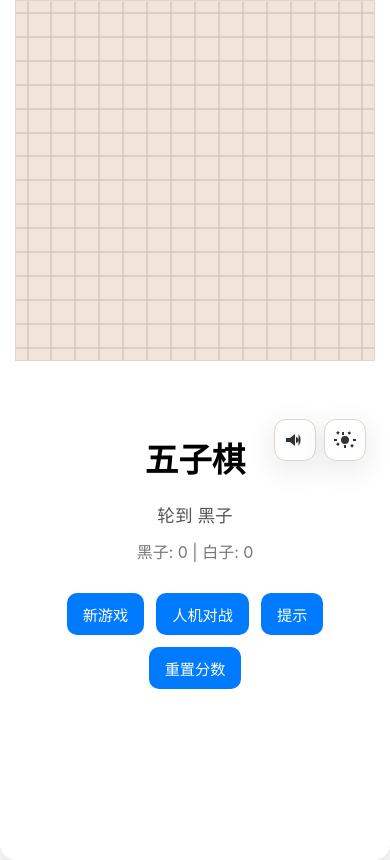
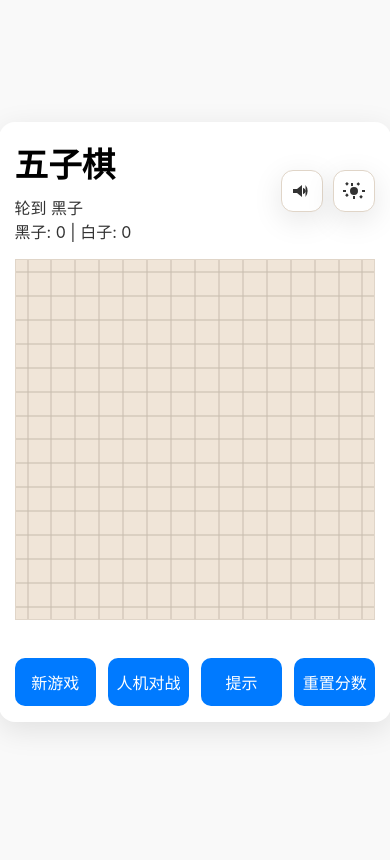
Before and after one commit to atay123/Gomoku, a plain HTML site: page index.html in a window 390 px wide. Drawn offline with Linux system fonts and the light colour scheme.

Commit message:
修改移动端布局

```diff
--- a/index.html
+++ b/index.html
@@ -8,10 +8,37 @@
 </head>
 <body>
     <div id="game-container">
+        <!-- 顶部信息栏（移动端显示在最上方） -->
+        <div id="top-bar" class="top-bar" aria-label="顶部信息">
+            <div class="top-text">
+                <h1>五子棋</h1>
+                <div id="status-area-mobile" aria-live="polite">轮到黑子</div>
+                <div id="score-area-mobile">黑子: 0 | 白子: 0</div>
+            </div>
+            <div id="top-tools" class="top-tools" aria-label="全局工具">
+                <button id="mute-button-mobile" class="icon-btn" aria-label="静音" title="静音">
+                    <svg class="icon icon-sound-on" viewBox="0 0 24 24" width="24" height="24" aria-hidden="true">
+                        <path fill="currentColor" d="M3 10v4h4l5 4V6l-5 4H3zm12.5 2a3.5 3.5 0 0 0-2.5-3.35v6.7A3.5 3.5 0 0 0 15.5 12zm0-6a9.5 9.5 0 0 1 0 12"></path>
+                    </svg>
+                    <svg class="icon icon-sound-off" viewBox="0 0 24 24" width="24" height="24" aria-hidden="true" style="display:none">
+                        <path fill="currentColor" d="M3 10v4h4l5 4V6l-5 4H3zm14.59-4L21 9.41 18.41 12 21 14.59 17.59 18 15 15.41 12.41 18 10 15.59 12.59 13 10 10.41 12.41 8 15 10.59 17.59 8z"></path>
+                    </svg>
+                </button>
+                <button id="toggle-theme-button-mobile" class="icon-btn" aria-label="切换主题" title="切换主题">
+                    <svg class="icon icon-sun" viewBox="0 0 24 24" width="24" height="24" aria-hidden="true">
+                        <path fill="currentColor" d="M6.76 4.84l-1.8-1.79L3.17 4.84l1.79 1.79 1.8-1.79zM1 13h3v-2H1v2zm10-9h-2v3h2V4zm7.07 1.05l-1.79-1.79-1.8 1.79 1.8 1.79 1.79-1.79zM20 11v2h3v-2h-3zm-9 9h2v-3h-2v3zm6.24-2.16l1.79 1.79 1.8-1.79-1.8-1.79-1.79 1.79zM12 8a4 4 0 100 8 4 4 0 000-8zM4.93 17.95l1.79-1.79-1.8-1.79-1.79 1.79 1.8 1.79z"></path>
+                    </svg>
+                    <svg class="icon icon-moon" viewBox="0 0 24 24" width="24" height="24" aria-hidden="true" style="display:none">
+                        <path fill="currentColor" d="M12 2a9.99 9.99 0 00-7.07 17.07A10 10 0 0022 12c0-.51-.04-1.01-.11-1.5A7 7 0 0112 2z"></path>
+                    </svg>
+                </button>
+            </div>
+        </div>
+
         <div id="main-game-area">
             <div id="board"></div>
             <div id="sidebar">
-                <!-- 右上角图标放在标题区域右上角，不遮挡棋盘 -->
+                <!-- 桌面端右上角工具 -->
                 <div id="container-tools" class="container-tools" aria-label="容器工具">
                     <button id="mute-button" class="icon-btn" aria-label="静音" title="静音">
                         <svg class="icon icon-sound-on" viewBox="0 0 24 24" width="24" height="24" aria-hidden="true">
@@ -39,7 +66,6 @@
                     <button id="ai-button">人机对战</button>
                     <button id="hint-button">提示</button>
                     <button id="reset-score-button">重置分数</button>
-                    <!-- 主题与静音按钮在右侧标题区域右上角 -->
                 </div>
             </div>
         </div>
--- a/style.css
+++ b/style.css
@@ -65,6 +65,11 @@ body {
     transition: background-color 0.3s, box-shadow 0.3s;
     position: relative; /* 用于容器内绝对定位 */
 }
+
+/* 顶部信息栏（默认隐藏，仅移动端显示） */
+.top-bar { display: none; }
+.top-text h1 { margin: 0 0 8px 0; }
+.top-tools { display: flex; gap: 10px; }
 
 /* 容器右上角工具栏 */
 .container-tools {
@@ -335,53 +340,36 @@ h1 {
     /* 限制棋盘区域触控手势，避免误触页面滚动 */
     #board { touch-action: none; }
 
-    #game-container {
-        height: 100vh;                 /* 填满屏幕高度 */
-        overflow: hidden;              /* 容器不滚动 */
+    #game-container { padding: 16px; }
+
+    /* 显示顶部信息栏，隐藏侧栏标题和工具 */
+    .top-bar {
+        display: flex;
+        align-items: center;
+        justify-content: space-between;
+        gap: 16px;
+        margin-bottom: 12px;
+        position: sticky;
+        top: 0;
+        z-index: 5;
+        background: var(--container-bg-color);
+        padding-bottom: 4px;
     }
+    #sidebar h1, #status-area, #score-area, #container-tools { display: none; }
 
     #main-game-area {
         flex-direction: column;
         align-items: center;
     }
 
-    #sidebar {
-        width: 100%;
-        margin-top: 20px;
-        position: relative; /* 保持移动端也正确定位 */
-    }
-
-    h1, #status-area, #score-area {
-        text-align: center;
-    }
-
-    #controls {
-        flex-direction: row;
-        flex-wrap: wrap;
-        justify-content: center;
-    }
-
-    /* 移动端让右上角图标靠右上，但不遮挡标题 */
-    .container-tools {
-        top: -6px;
-        right: 8px;
-        gap: 8px;
-    }
+    #sidebar { width: 100%; margin-top: 8px; }
+    #controls { flex-direction: row; flex-wrap: nowrap; justify-content: space-between; gap: 12px; position: sticky; bottom: 12px; }
+    #controls button { flex: 1 1 22%; }
 }
 
 /* 移动端适配优化 */
 @media (max-width: 480px) {
-    #game-container {
-        padding: 16px;
-        border-radius: 16px;
-    }
-
-    /* 容器右上角工具栏在小屏更贴边并增大触控面积 */
-    .container-tools {
-        top: 10px;
-        right: 10px;
-        gap: 8px;
-    }
+    #game-container { padding: 16px; border-radius: 16px; }
 
     .icon-btn {
         width: 42px;
@@ -402,22 +390,13 @@ h1 {
         max-height: 520px;
     }
 
-    h1 {
-        font-size: 2.1em;
-        text-align: center;
-    }
+    h1 { font-size: 2.1em; }
 
-    #status-area, #score-area {
-        text-align: center;
-    }
-
-    #controls {
-        gap: 12px;
-    }
+    #controls { gap: 12px; }
 
     #controls button {
-        padding: 10px 16px;
-        font-size: 0.95em;
+        padding: 12px 8px;
+        font-size: 1em;
     }
 }
 
--- a/ui.js
+++ b/ui.js
@@ -29,7 +29,9 @@ document.addEventListener('DOMContentLoaded', () => {
     };
     const boardElement = document.getElementById('board');
     const statusElement = document.getElementById('status-area');
+    const statusElementMobile = document.getElementById('status-area-mobile');
     const scoreElement = document.getElementById('score-area');
+    const scoreElementMobile = document.getElementById('score-area-mobile');
     const resetButton = document.getElementById('reset-button');
     const aiButton = document.getElementById('ai-button');
     const hintButton = document.getElementById('hint-button');
@@ -44,6 +46,8 @@ document.addEventListener('DOMContentLoaded', () => {
     const cancelWinButton = document.getElementById('cancel-win-button');
     const toggleThemeButton = document.getElementById('toggle-theme-button');
     const muteButton = document.getElementById('mute-button');
+    const toggleThemeButtonMobile = document.getElementById('toggle-theme-button-mobile');
+    const muteButtonMobile = document.getElementById('mute-button-mobile');
 
     // Audio elements
     const placeSound = document.getElementById('place-sound');
@@ -144,18 +148,21 @@ document.addEventListener('DOMContentLoaded', () => {
 
     const updateStatus = () => {
         const player = getCurrentPlayer();
+        const text = aiMode && player === 'white' ? 'AI思考中…' : `轮到 ${player === 'black' ? '黑子' : '白子'}`;
+        statusElement.textContent = text;
+        if (statusElementMobile) statusElementMobile.textContent = text;
         if (aiMode && player === 'white') {
-            statusElement.textContent = 'AI思考中…';
             setBoardInteractive(false);
         } else {
-            statusElement.textContent = `轮到 ${player === 'black' ? '黑子' : '白子'}`;
             setBoardInteractive(true);
         }
     };
 
     const updateScoreDisplay = () => {
         const scores = getScores();
-        scoreElement.textContent = `黑子: ${scores.black} | 白子: ${scores.white}`;
+        const text = `黑子: ${scores.black} | 白子: ${scores.white}`;
+        scoreElement.textContent = text;
+        if (scoreElementMobile) scoreElementMobile.textContent = text;
     };
 
     const resetGame = () => {
@@ -275,40 +282,44 @@ document.addEventListener('DOMContentLoaded', () => {
     // --- Theme and Mute Logic ---
     let isMuted = false;
 
-    const setMuteIcon = () => {
-        const onIcon = muteButton.querySelector('.icon-sound-on');
-        const offIcon = muteButton.querySelector('.icon-sound-off');
+    const setMuteIconFor = (btn) => {
+        if (!btn) return;
+        const onIcon = btn.querySelector('.icon-sound-on');
+        const offIcon = btn.querySelector('.icon-sound-off');
         if (!onIcon || !offIcon) return;
         if (isMuted) {
             onIcon.style.display = 'none';
             offIcon.style.display = '';
-            muteButton.setAttribute('title', '取消静音');
-            muteButton.setAttribute('aria-label', '取消静音');
+            btn.setAttribute('title', '取消静音');
+            btn.setAttribute('aria-label', '取消静音');
         } else {
             onIcon.style.display = '';
             offIcon.style.display = 'none';
-            muteButton.setAttribute('title', '静音');
-            muteButton.setAttribute('aria-label', '静音');
+            btn.setAttribute('title', '静音');
+            btn.setAttribute('aria-label', '静音');
         }
     };
+    const setMuteIcon = () => { setMuteIconFor(muteButton); setMuteIconFor(muteButtonMobile); };
 
-    const setThemeIcon = () => {
-        const sun = toggleThemeButton.querySelector('.icon-sun');
-        const moon = toggleThemeButton.querySelector('.icon-moon');
+    const setThemeIconFor = (btn) => {
+        if (!btn) return;
+        const sun = btn.querySelector('.icon-sun');
+        const moon = btn.querySelector('.icon-moon');
         const isDark = document.body.classList.contains('dark-theme');
         if (!sun || !moon) return;
         if (isDark) {
             sun.style.display = 'none';
             moon.style.display = '';
-            toggleThemeButton.setAttribute('title', '切换为亮色');
-            toggleThemeButton.setAttribute('aria-label', '切换为亮色');
+            btn.setAttribute('title', '切换为亮色');
+            btn.setAttribute('aria-label', '切换为亮色');
         } else {
             sun.style.display = '';
             moon.style.display = 'none';
-            toggleThemeButton.setAttribute('title', '切换为暗色');
-            toggleThemeButton.setAttribute('aria-label', '切换为暗色');
+            btn.setAttribute('title', '切换为暗色');
+            btn.setAttribute('aria-label', '切换为暗色');
         }
     };
+    const setThemeIcon = () => { setThemeIconFor(toggleThemeButton); setThemeIconFor(toggleThemeButtonMobile); };
 
     const playSound = (sound) => {
         if (isMuted) return;
@@ -316,18 +327,22 @@ document.addEventListener('DOMContentLoaded', () => {
         sound.play().catch(error => console.error("Audio playback failed:", error));
     };
 
-    toggleThemeButton.addEventListener('click', () => {
+    const onToggleTheme = () => {
         document.body.classList.toggle('dark-theme');
         const isDark = document.body.classList.contains('dark-theme');
         localStorage.setItem('theme', isDark ? 'dark' : 'light');
         setThemeIcon();
-    });
+    };
+    toggleThemeButton?.addEventListener('click', onToggleTheme);
+    toggleThemeButtonMobile?.addEventListener('click', onToggleTheme);
 
-    muteButton.addEventListener('click', () => {
+    const onToggleMute = () => {
         isMuted = !isMuted;
         localStorage.setItem('muted', isMuted);
         setMuteIcon();
-    });
+    };
+    muteButton?.addEventListener('click', onToggleMute);
+    muteButtonMobile?.addEventListener('click', onToggleMute);
 
     const loadPreferences = () => {
         const savedTheme = localStorage.getItem('theme');
```
